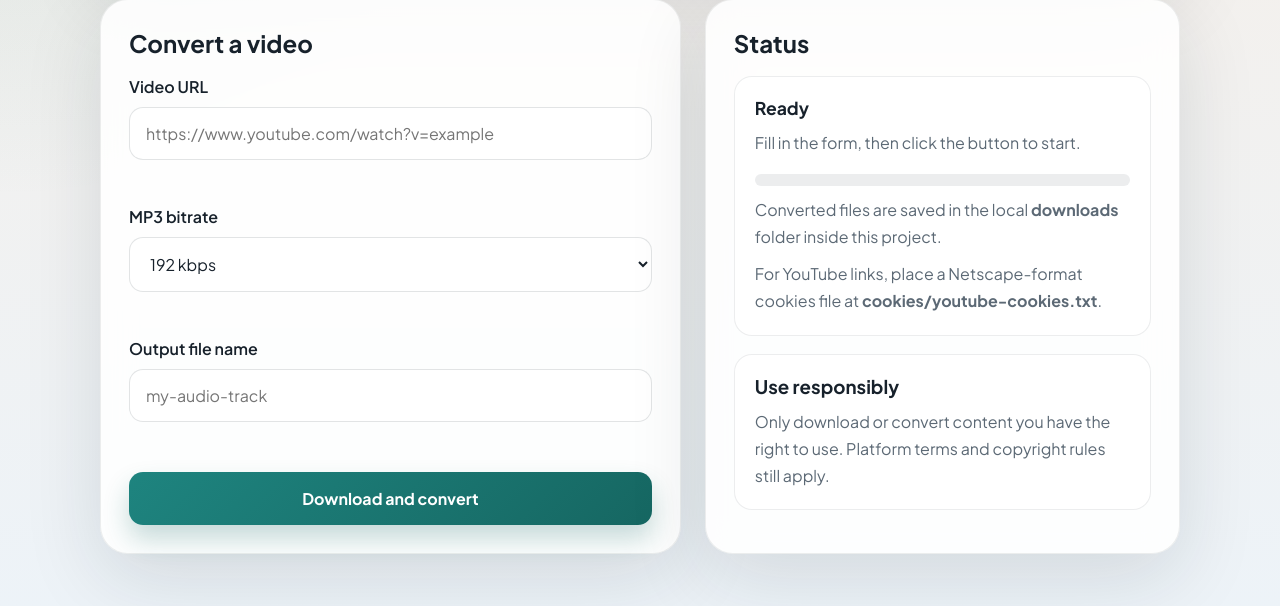
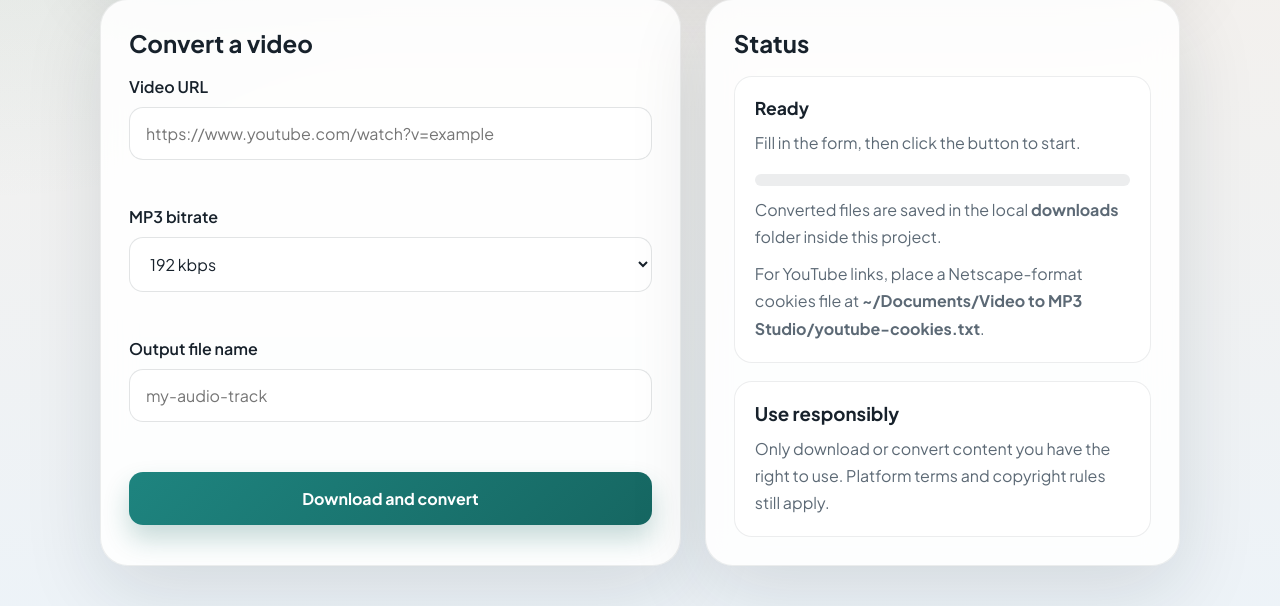
Before and after one commit to leaton79/video-to-mp3-studio, a Flask app: page / in a window 1280 px wide. Shown: the part 342-948 px from the top of the page. Run offline with Flask 3, Linux system fonts and the light colour scheme.

Commit message:
Use shared Documents cookies path

```diff
--- a/app.py
+++ b/app.py
@@ -16,11 +16,11 @@ if getattr(sys, "frozen", False):
     APP_ROOT = Path(sys.executable).resolve().parents[1]
     RESOURCES_DIR = APP_ROOT / "Resources"
     DOWNLOADS_DIR = Path.home() / "Downloads" / "Video to MP3 Studio"
-    COOKIES_DIR = Path.home() / "Documents" / "Video to MP3 Studio"
 else:
     RESOURCES_DIR = Path(__file__).resolve().parent
     DOWNLOADS_DIR = RESOURCES_DIR / "downloads"
-    COOKIES_DIR = RESOURCES_DIR / "cookies"
+
+COOKIES_DIR = Path.home() / "Documents" / "Video to MP3 Studio"
 
 
 def create_app() -> Flask:
--- a/templates/index.html
+++ b/templates/index.html
@@ -82,7 +82,7 @@
             </p>
             <p class="helper-text">
               For YouTube links, place a Netscape-format cookies file at
-              <strong>cookies/youtube-cookies.txt</strong>.
+              <strong>~/Documents/Video to MP3 Studio/youtube-cookies.txt</strong>.
             </p>
           </div>
 
```
Also changed, not shown: README.md.
